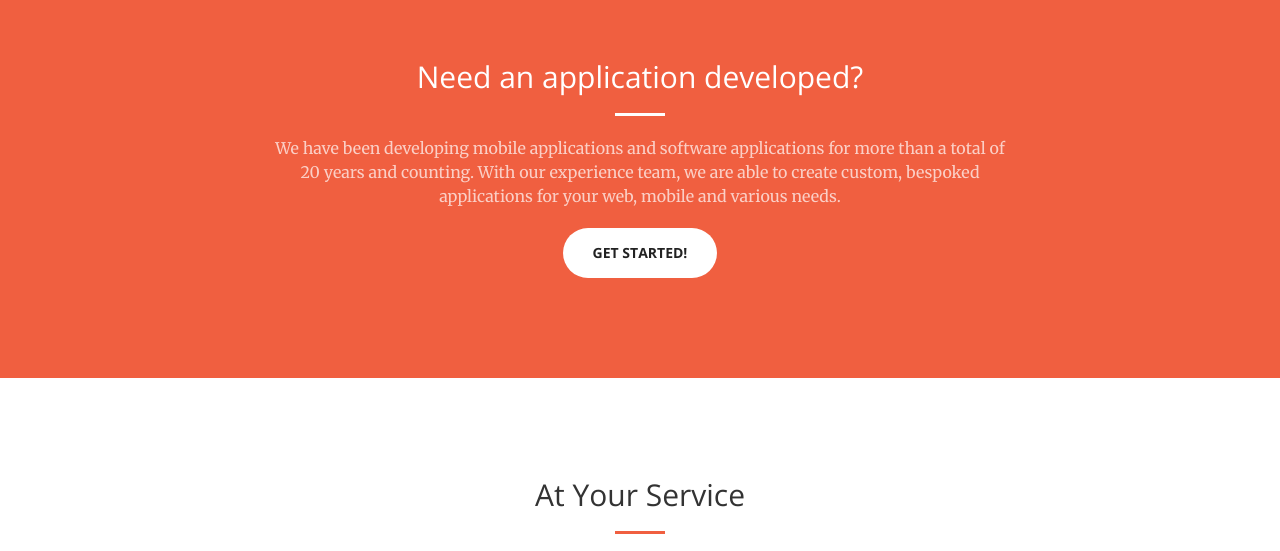
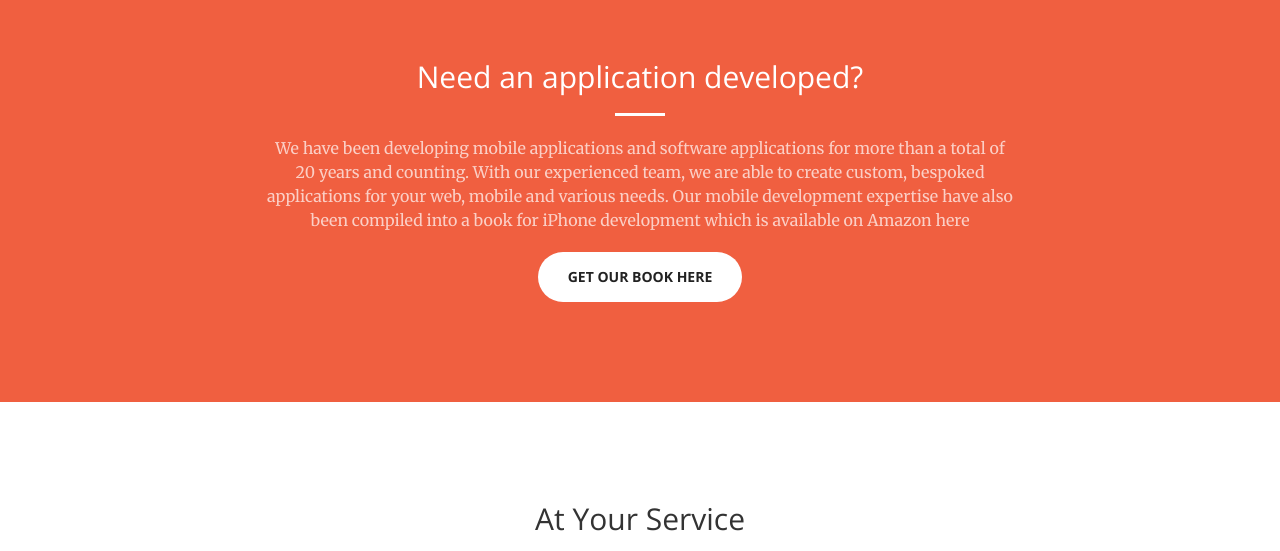
Before and after one commit to gibtang/azukisoft-website, a plain HTML site: page index.html in a window 1280 px wide. Shown: the part 840-1391 px from the top of the page. Drawn offline with nearby package versions, Linux system fonts and the light colour scheme.

Commit message:
updated with link to my book

```diff
--- a/index.html
+++ b/index.html
@@ -88,8 +88,8 @@
                 <div class="col-lg-8 col-lg-offset-2 text-center">
                     <h2 class="section-heading">Need an application developed?</h2>
                     <hr class="light">
-                    <p class="text-faded">We have been developing mobile applications and software applications for more than a total of 20 years and counting. With our experience team, we are able to create custom, bespoked applications for your  web, mobile and various needs.</p>
-                    <a href="#" class="btn btn-default btn-xl">Get Started!</a>
+                    <p class="text-faded">We have been developing mobile applications and software applications for more than a total of 20 years and counting. With our experienced team, we are able to create custom, bespoked applications for your  web, mobile and various needs. Our mobile development expertise have also been compiled into a book for iPhone development which is available on Amazon here</p>
+                    <a href="http://www.amazon.com/Objective-C-Memory-Management-Essentials-Gibson-ebook/dp/B00V8BMX7I" class="btn btn-default btn-xl">Get Our Book Here</a>
                 </div>
             </div>
         </div>
```
